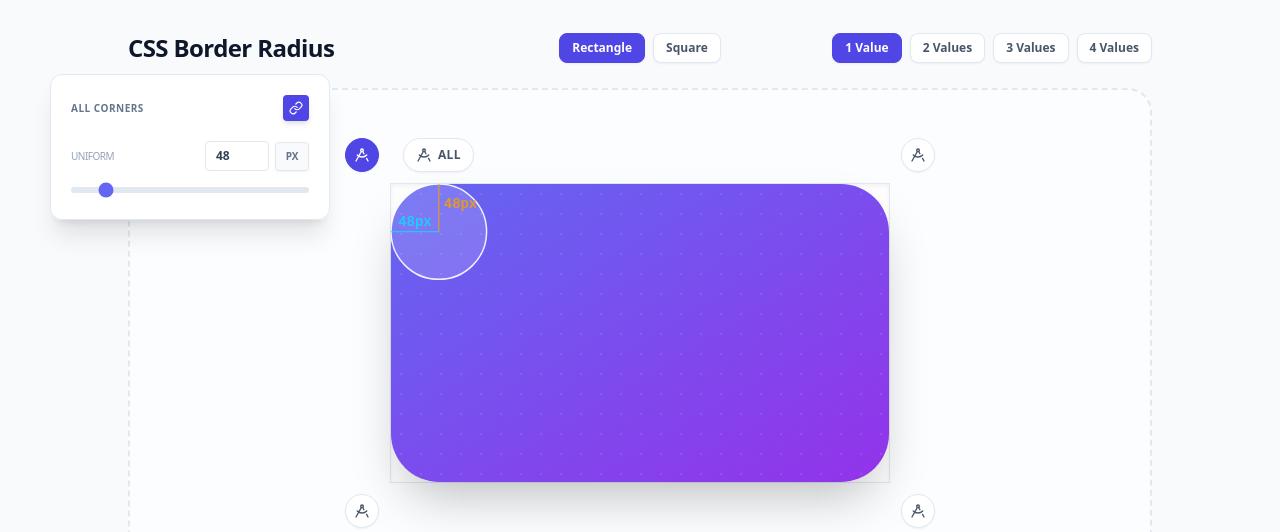
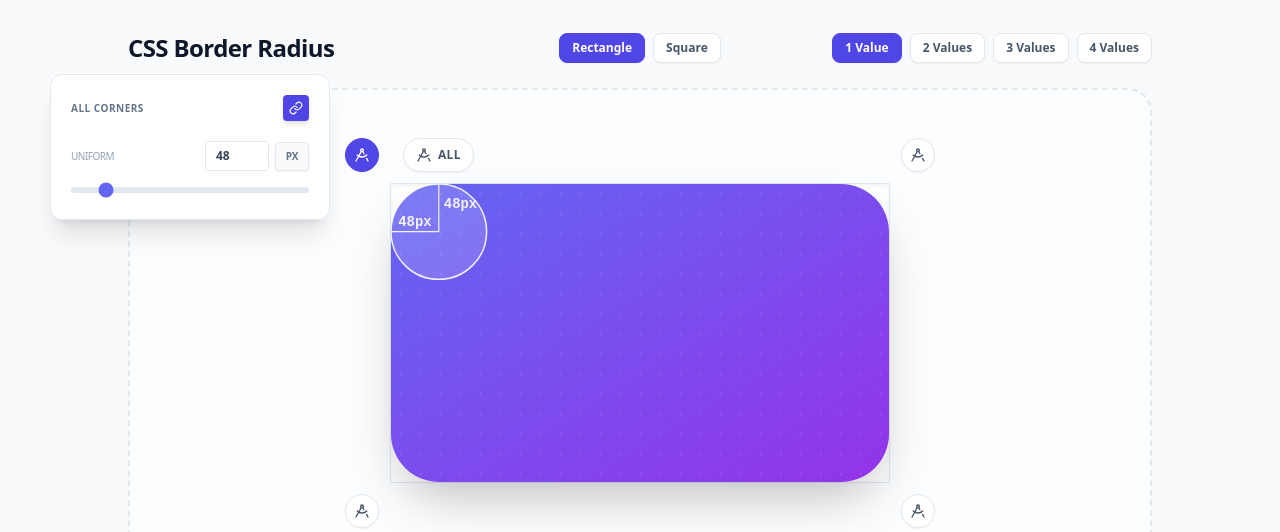
Before and after one commit to shrfrn/border-radius-playground, a React (Vite) app: page / in a window 1280 px wide. Shown: the top 532 px of the page. Built offline with nearby package versions, Linux system fonts and the light colour scheme.

Commit message:
Improve diagram color coding.

```diff
--- a/src/App.jsx
+++ b/src/App.jsx
@@ -204,7 +204,7 @@ const OVERLAY_DEFAULT_STROKE = 'rgba(255,255,255,0.9)'
 const OVERLAY_DEFAULT_FILL = 'rgba(255,255,255,0.15)'
 const RADII_FONT_SIZE = 14
 const DIM_TICK = 6
-const DIM_LINE_GAP = 32 // gap in line for centered text
+const DIM_LINE_GAP = 48 // gap in line for centered label (label fits inside, not obscured)
 
 function CornerRadiiOverlay({ width, height, radii, units, visibleCorners = { tl: true, tr: true, br: true, bl: true } }) {
 	const [hoveredCorner, setHoveredCorner] = useState(null)
@@ -259,6 +259,7 @@ function CornerRadiiOverlay({ width, height, radii, units, visibleCorners = { tl
 		const isHoriz = side.type === 'top' || side.type === 'bottom'
 		const stroke = isHoriz ? OVERLAY_H : OVERLAY_V
 		const half = DIM_LINE_GAP / 2
+		const labelBg = 'rgba(255,255,255,0.75)'
 		if (isHoriz) {
 			return (
 				<g key={side.type}>
@@ -266,18 +267,21 @@ function CornerRadiiOverlay({ width, height, radii, units, visibleCorners = { tl
 					<line x1={side.cx + half} y1={side.y} x2={side.x2} y2={side.y} stroke={stroke} strokeWidth={1.2} />
 					<line x1={side.x1} y1={side.y} x2={side.x1} y2={side.y + side.tickDy} stroke={stroke} strokeWidth={1.2} />
 					<line x1={side.x2} y1={side.y} x2={side.x2} y2={side.y + side.tickDy} stroke={stroke} strokeWidth={1.2} />
+					<rect x={side.cx - half} y={side.y - 7} width={DIM_LINE_GAP} height={14} fill={labelBg} />
 					<text x={side.cx} y={side.y} dy="0.35em" textAnchor="middle" fill={stroke} fontSize={11} fontFamily="monospace" fontWeight="bold">{side.label}</text>
 				</g>
 			)
 		}
+		const textX = side.textX ?? side.x
 		return (
 			<g key={side.type}>
 				<line x1={side.x} y1={side.y1} x2={side.x} y2={side.cy - half} stroke={stroke} strokeWidth={1.2} />
 				<line x1={side.x} y1={side.cy + half} x2={side.x} y2={side.y2} stroke={stroke} strokeWidth={1.2} />
 				<line x1={side.x} y1={side.y1} x2={side.x + side.tickDx} y2={side.y1} stroke={stroke} strokeWidth={1.2} />
 				<line x1={side.x} y1={side.y2} x2={side.x + side.tickDx} y2={side.y2} stroke={stroke} strokeWidth={1.2} />
+				<rect x={textX - 7} y={side.cy - half} width={14} height={DIM_LINE_GAP} fill={labelBg} />
 				<text
-					x={side.textX ?? side.x}
+					x={textX}
 					y={side.cy}
 					dy="0.35em"
 					textAnchor={side.textAnchor ?? 'middle'}
@@ -285,7 +289,7 @@ function CornerRadiiOverlay({ width, height, radii, units, visibleCorners = { tl
 					fontSize={11}
 					fontFamily="monospace"
 					fontWeight="bold"
-					transform={`rotate(-90 ${side.textX ?? side.x} ${side.cy})`}
+					transform={`rotate(-90 ${textX} ${side.cy})`}
 				>
 					{side.label}
 				</text>
@@ -295,10 +299,6 @@ function CornerRadiiOverlay({ width, height, radii, units, visibleCorners = { tl
 
 	return (
 		<svg className="absolute inset-0 w-full h-full" style={{ pointerEvents: 'none' }} viewBox={`0 0 ${width} ${height}`} preserveAspectRatio="none">
-			{/* Side dimensions on hover – pointer-events wrapper so only corners receive hover */}
-			<g style={{ pointerEvents: 'none', opacity: hoveredCorner ? 1 : 0, transition: 'opacity 0.2s ease-out' }}>
-				{hoveredCorner && getDimSidesForCorner(hoveredCorner)?.map(renderSideDimension)}
-			</g>
 			{cornerConfig.map(({ c, cx, cy, hLine, vLine, hLabel, vLabel }) => {
 				if (!visibleCorners[c]) return null
 				const d = getCornerData(c)
@@ -308,10 +308,8 @@ function CornerRadiiOverlay({ width, height, radii, units, visibleCorners = { tl
 				const hPos = hLabel(d)
 				const vPos = vLabel(d)
 				const isHovered = hoveredCorner === c
-				const hColor = isHovered ? OVERLAY_H : 'rgba(0,229,255,0.75)'
-				const vColor = isHovered ? OVERLAY_V : 'rgba(245,158,11,0.85)'
-				const ellipseStroke = isHovered ? OVERLAY_H : OVERLAY_DEFAULT_STROKE
-				const fillColor = isHovered ? 'rgba(0,229,255,0.08)' : OVERLAY_DEFAULT_FILL
+				const hColor = isHovered ? OVERLAY_H : OVERLAY_DEFAULT_STROKE
+				const vColor = isHovered ? OVERLAY_V : OVERLAY_DEFAULT_STROKE
 				return (
 					<g
 						key={c}
@@ -319,7 +317,7 @@ function CornerRadiiOverlay({ width, height, radii, units, visibleCorners = { tl
 						onMouseEnter={() => setHoveredCorner(c)}
 						onMouseLeave={() => setHoveredCorner(null)}
 					>
-						<ellipse cx={cx(d)} cy={cy(d)} rx={d.hPx} ry={d.vPx} fill={fillColor} stroke={ellipseStroke} strokeWidth={1.5} />
+						<ellipse cx={cx(d)} cy={cy(d)} rx={d.hPx} ry={d.vPx} fill={OVERLAY_DEFAULT_FILL} stroke={OVERLAY_DEFAULT_STROKE} strokeWidth={1.5} />
 						{d.hPx > 0 && (d.showBothRadii || d.hPx !== d.vPx) && (
 							<>
 								<line x1={hl.x1} y1={hl.y1} x2={hl.x2} y2={hl.y2} stroke={hColor} strokeWidth={1.2} />
@@ -335,6 +333,10 @@ function CornerRadiiOverlay({ width, height, radii, units, visibleCorners = { tl
 					</g>
 				)
 			})}
+			{/* Side dimensions on hover – rendered last so labels and lines paint on top */}
+			<g style={{ pointerEvents: 'none', opacity: hoveredCorner ? 1 : 0, transition: 'opacity 0.2s ease-out' }}>
+				{hoveredCorner && getDimSidesForCorner(hoveredCorner)?.map(renderSideDimension)}
+			</g>
 		</svg>
 	)
 }
```
